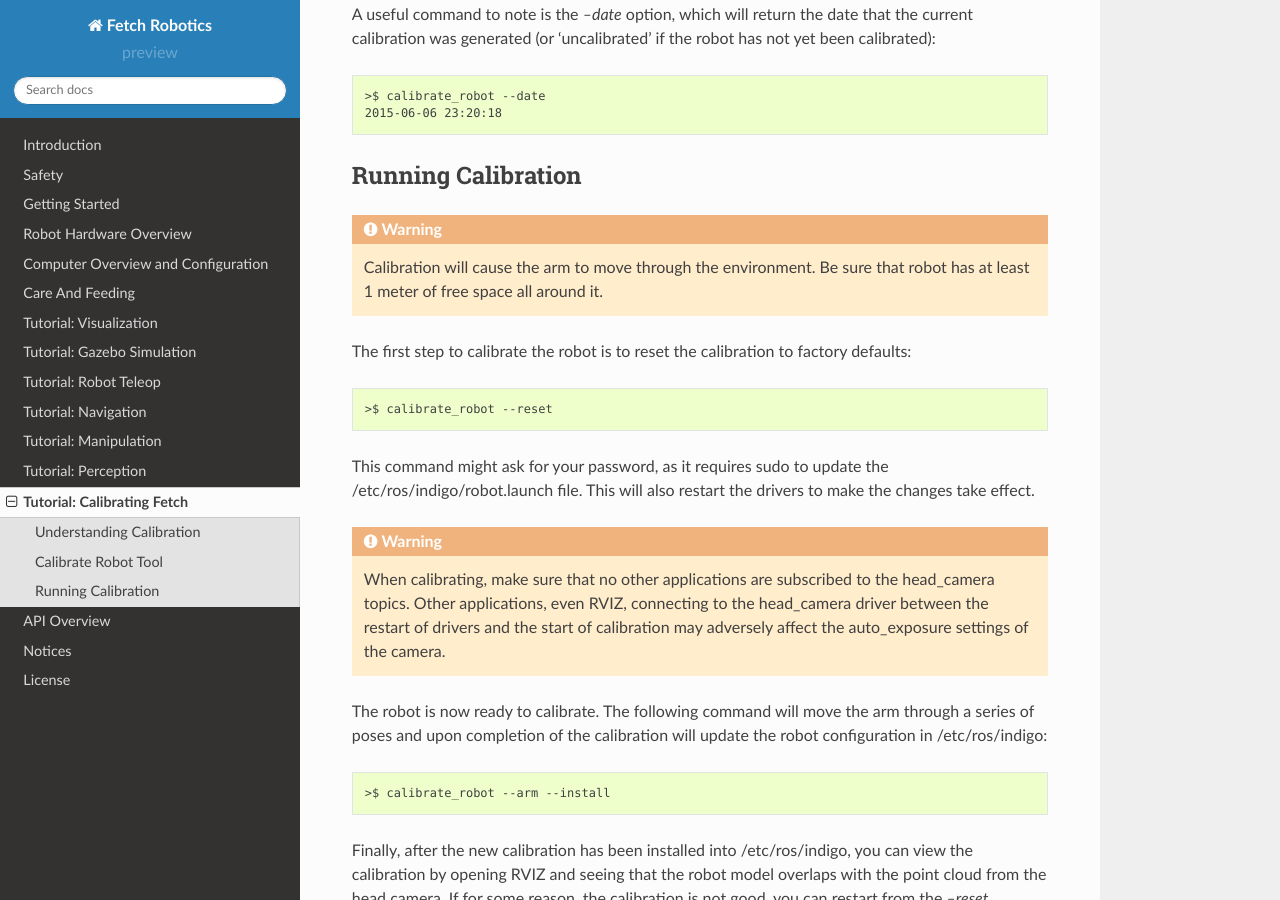
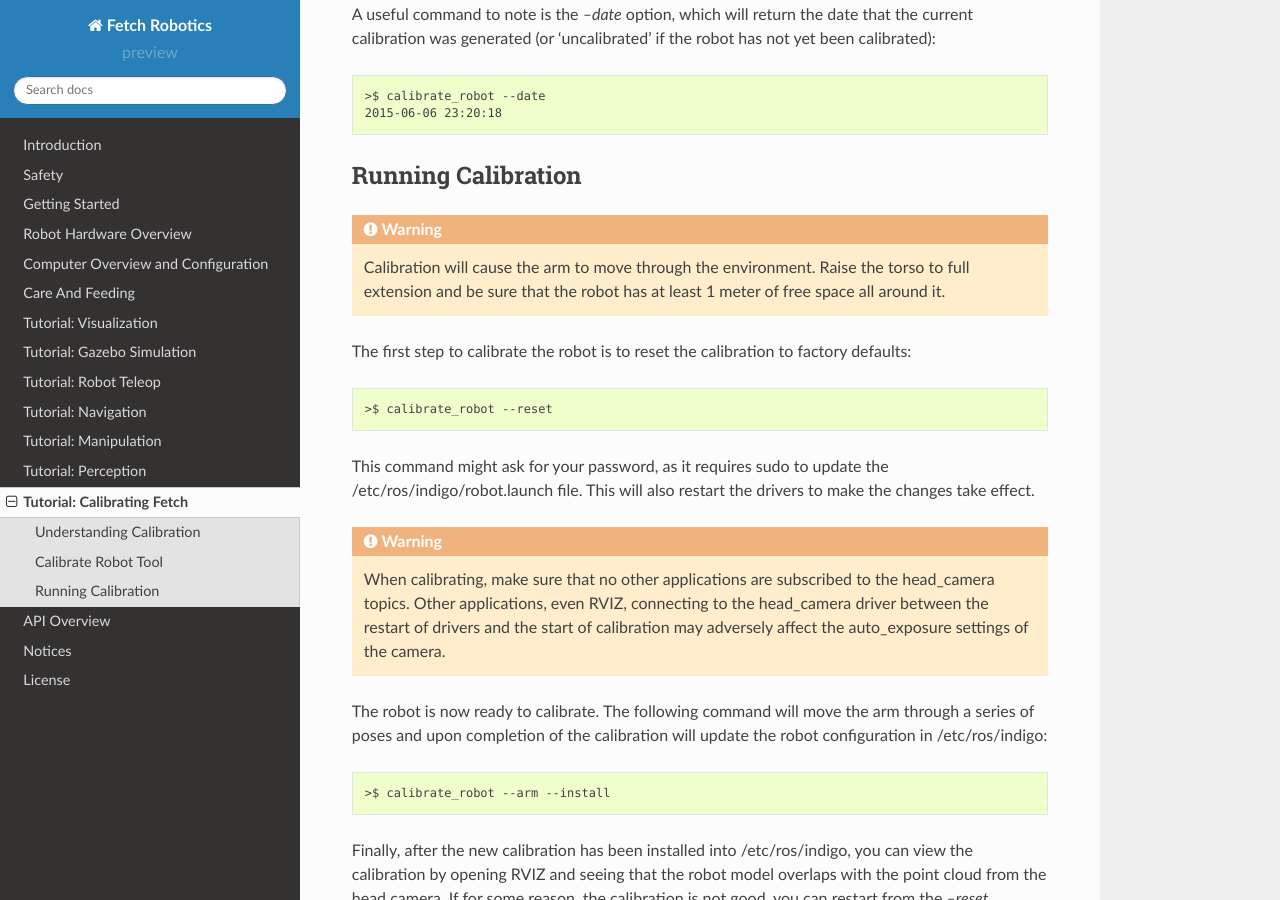
Before and after one commit to fetchrobotics/docs, a Sphinx documentation site: the page built from source/calibration.rst, in a window 1280 px wide and 900 px high, scrolled down 1300 px. Built offline with Sphinx 7.4.7 and the Read the Docs theme 2.0.0, drawn with Linux system fonts in a browser that asks for light colours.

Commit message:
raise torso when calibrating

```diff
--- a/source/calibration.rst
+++ b/source/calibration.rst
@@ -75,8 +75,9 @@ Running Calibration
 
 .. warning::
 
-    Calibration will cause the arm to move through the environment. Be sure that
-    robot has at least 1 meter of free space all around it.
+    Calibration will cause the arm to move through the environment. Raise the
+    torso to full extension and be sure that the robot has at least 1 meter
+    of free space all around it.
 
 The first step to calibrate the robot is to reset the calibration to factory
 defaults:
```
